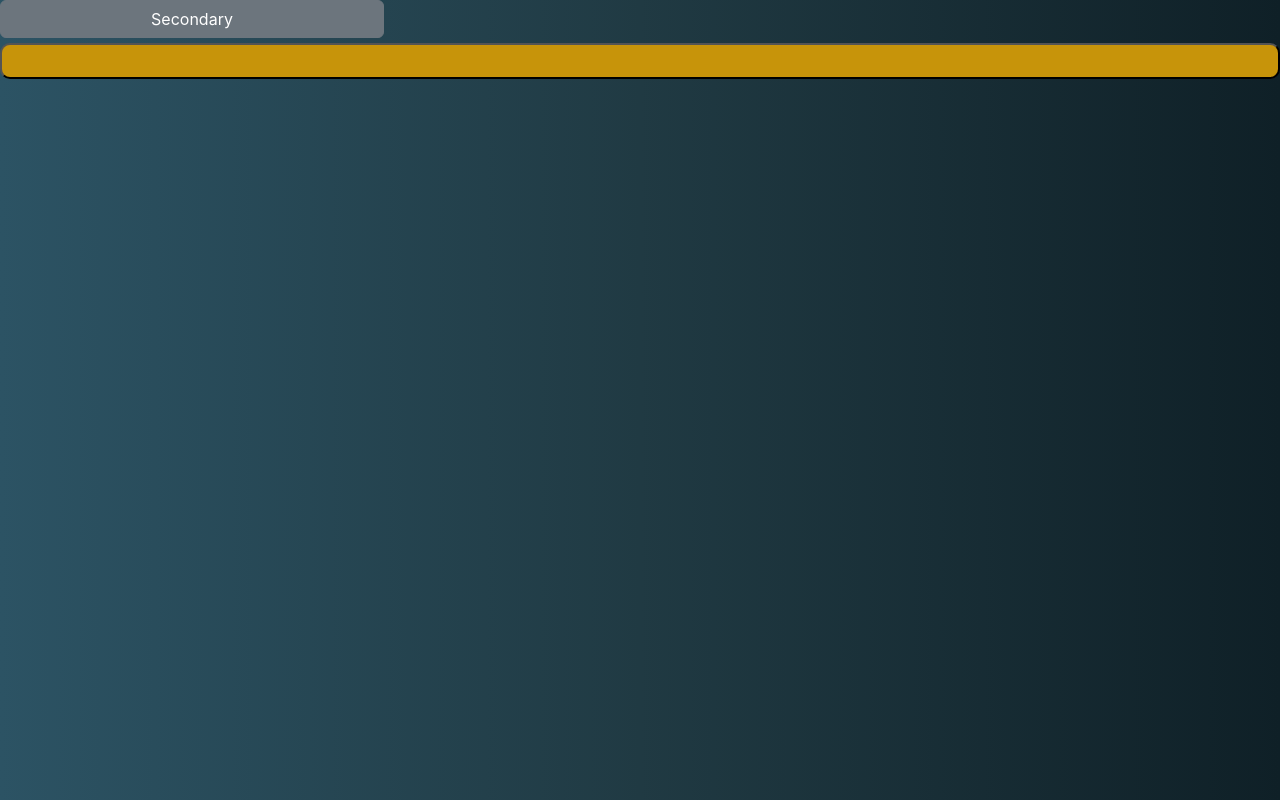
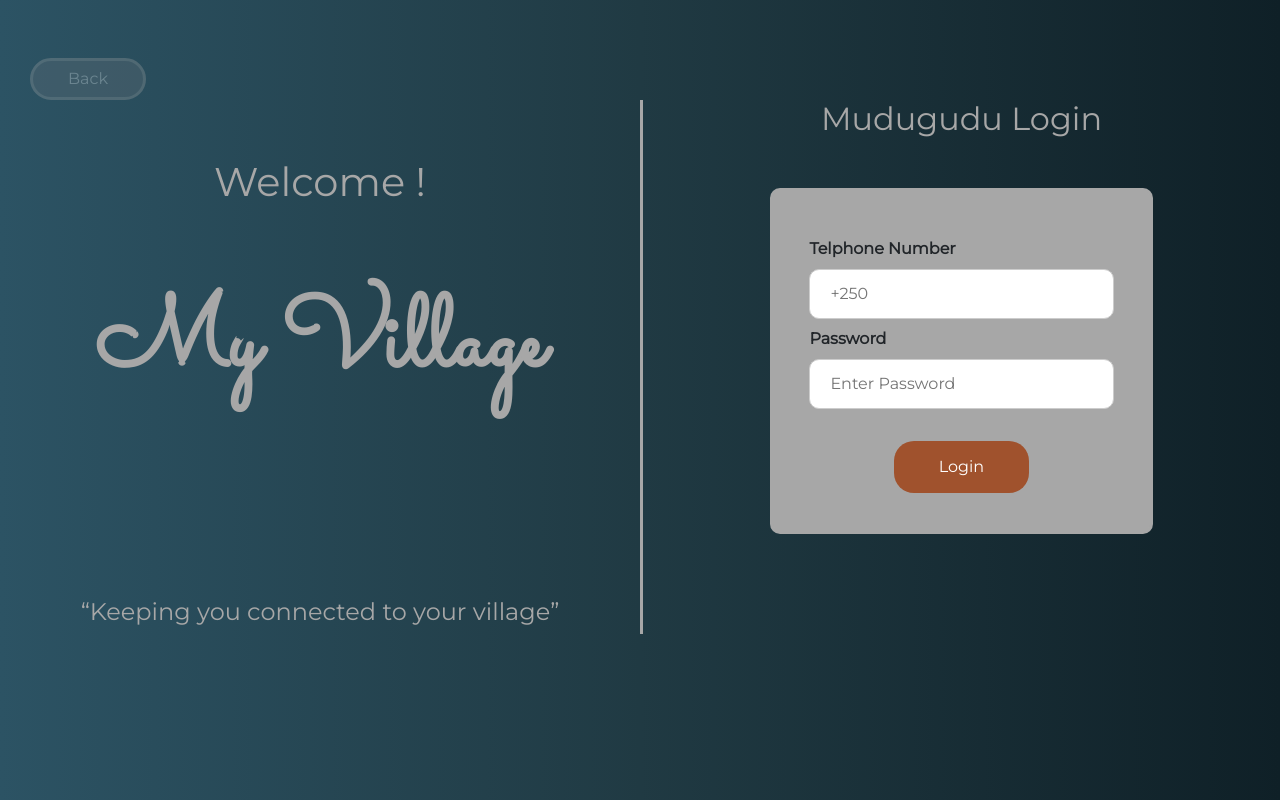
Before and after one commit to Shema30/myVillage, a React (Create React App) app: page / in a window 1280 px wide. Built offline with nearby package versions, Linux system fonts and the light colour scheme.

Commit message:
Mudugudu login Page Updated

```diff
--- a/src/Components/Mudugudu/mud_log.css
+++ b/src/Components/Mudugudu/mud_log.css
@@ -2,11 +2,136 @@ body {
     background: #0F2027;
     background: -webkit-linear-gradient(to right, #2C5364, #203A43, #0F2027);
     background: linear-gradient(to right, #2C5364, #203A43, #0F2027);
+    font-family: 'Montserrat', sans-serif;
 }
+
+.mud-login-page {
+    display: flex;
+}
+
+/* =====================Left-side============================= */
+
 .left-side {
-
+    padding: 50px 30px;
+    width: 50%;
+    height: 100%;
+    color: #a7a7a7;
 }
 
 .btn {
-    width: 30%;
+    width: 20%;
+    opacity: 30%;
+    border-radius: 30px;
+    border: 3px solid #a7a7a7;
 }
+.top h1{
+    text-align: center;
+    margin-top: 50px;
+}
+
+.logo h1 {
+    font-family: 'Sacramento', cursive;
+    text-align: center;
+    margin-top: 80px;
+    font-weight: 800;
+    font-size: 100px;
+}
+
+.bottom {
+    margin-top: 12rem;
+    text-align: center;
+}
+
+/* ====================Right-side========================= */
+
+.right-side {
+    width: 50%;
+    height: 100%;
+    padding-top: 100px;
+}
+
+/* ===================Form======================= */
+
+form {
+    padding: 30px 20px 30px;
+    margin: 0px auto;
+    width: 60%;
+    border: 3px solid #a7a7a7;
+    border-radius: 10px;
+    background-color: #a7a7a7;
+  }
+  .mud-login {
+    border-left: 3px solid #a7a7a7;
+    padding-bottom: 100px;
+  }
+
+  .mud-login h2 {
+    text-align: center;
+    color: #a7a7a7;
+    margin-bottom: 50px;
+  }
+
+  input[type="text"],
+  input[type="password"] {
+    width: 100%;
+    padding: 12px 20px;
+    margin: 8px 0;
+    display: inline-block;
+    border: 1px solid #ccc;
+    box-sizing: border-box;
+  }
+
+  button {
+    background-color: sienna;
+    color: white;
+    padding: 14px 20px;
+    margin: 8px 0;
+    border: none;
+    border-radius: 20px;
+    cursor: pointer;
+    width: 40%;
+  }
+
+  button:hover {
+    opacity: 0.8;
+  }
+  .log-btn{
+    text-align: center;
+  }
+
+  .cancelbtn {
+    width: auto;
+    padding: 10px 18px;
+    background-color: gray;
+  }
+
+  .imgcontainer {
+    text-align: center;
+    margin: 24px 0 12px 0;
+  }
+
+  img.avatar {
+    width: 40%;
+    border-radius: 50%;
+  }
+
+  .container {
+    padding: 16px;
+  }
+
+  span.psw {
+    float: right;
+    padding-top: 16px;
+  }
+
+  /* Change styles for span and cancel button on extra small screens */
+
+  @media screen and (max-width: 300px) {
+    span.psw {
+      display: block;
+      float: none;
+    }
+    .cancelbtn {
+      width: 100%;
+    }
+  }
--- a/src/Components/Mudugudu/mud_login.jsx
+++ b/src/Components/Mudugudu/mud_login.jsx
@@ -4,20 +4,47 @@ import './mud_log.css'
 class Mud_Login extends Component {
     render() {
         return (
-            <div>
+            <div className='mud-login-page'>
 
-            <div className='left-side'>
-                <div className='top'>
-                <button type="button" class="btn btn-secondary">Secondary</button>
-                <button></button>
+                <div className='left-side'>
+
+                    <div className='top'>
+                        <button type="button" className="btn btn-secondary">Back</button>
+                        <h1>Welcome  !</h1>
+                    </div>
+
+                    <div className='logo'>
+                        <h1>My Village</h1>
+                    </div>
+
+                    <div className='bottom'>
+                        <h4>“Keeping you connected to your village”</h4>
+                    </div>
+
                 </div>
-                <div className='middle'></div>
-                <div className='bottom'></div>
-            </div>
 
-            <div className='right-side'>
+                <div className='right-side'>
+                    <div className='mud-login'>
+                        <h2>Mudugudu Login</h2>
 
-            </div>
+                        <form>
+
+                            <div className="container">
+                                <label for="uname"><b>Telphone Number</b></label>
+                                <input type="text" placeholder="+250" name="uname" />
+
+                                <label for="psw"><b>Password</b></label>
+                                <input type="password" placeholder="Enter Password" name="psw" />
+                            </div>
+
+                            <div className="log-btn">
+                            <button type="submit">Login</button>
+                            </div>
+
+                        </form>
+
+                    </div>
+                </div>
 
             </div>
         );
```
